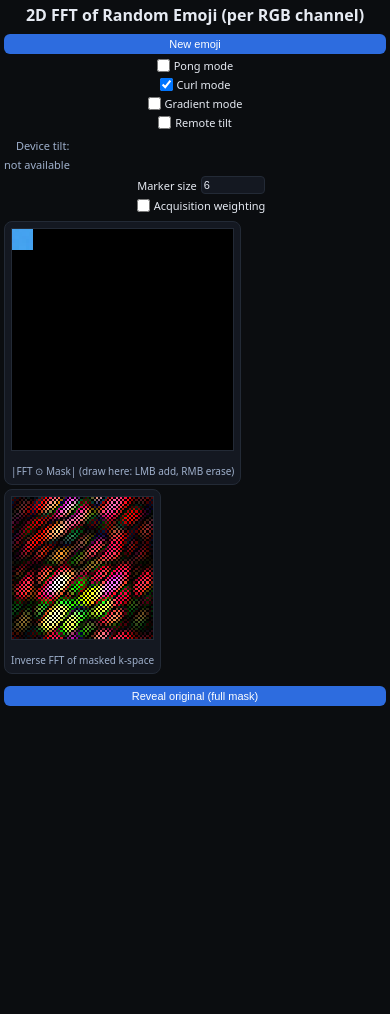
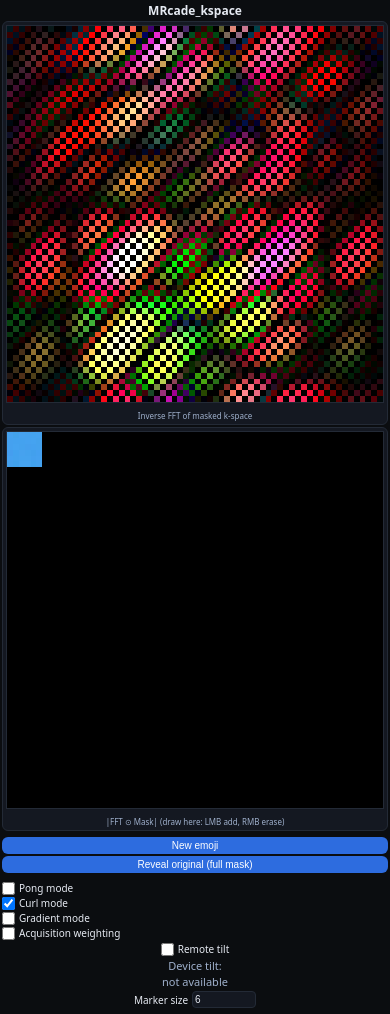
Before and after one commit to mzaiss/MRcade, a plain HTML site: page MRcade_kspace/index.html in a window 390 px wide. Before the commit the page ends 844 px from the top, so only its background shows below. Drawn offline with Linux system fonts and the light colour scheme; animation ran at ten frames a second.

Commit message:
Refactor index.html for MRcade_kspace: updated layout and styling for controls, adjusted font sizes, and improved mobile responsiveness. Changed title and reorganized control elements for better usability.

```diff
--- a/MRcade_kspace/index.html
+++ b/MRcade_kspace/index.html
@@ -3,73 +3,84 @@
 <head>
   <meta charset="utf-8">
   <meta name="viewport" content="width=device-width, initial-scale=1">
-  <title>2D FFT Emoji (RGB)</title>
+  <title>MRcade_kspace</title>
   <style>
     *{box-sizing:border-box}
-    body{font-family:system-ui,-apple-system,Segoe UI,Roboto,Helvetica,Arial,sans-serif;margin:0;padding:8px;background:#0b0d10;color:#e6eaf2;min-height:100vh}
-    h1{font-size:18px;margin:0 0 12px;text-align:center}
-    .row{display:flex;gap:8px;flex-wrap:wrap;align-items:flex-start;justify-content:center}
-    .panel{background:#141821;border:1px solid #232a36;border-radius:8px;padding:8px;flex:1;min-width:0}
+    body{font-family:system-ui,-apple-system,Segoe UI,Roboto,Helvetica,Arial,sans-serif;margin:0;padding:4px;background:#0b0d10;color:#e6eaf2;min-height:100vh}
+    h1{font-size:16px;margin:0 0 6px;text-align:center}
+    .row{display:flex;gap:4px;flex-wrap:wrap;align-items:flex-start;justify-content:center;flex-direction:column}
+    .panel{background:#141821;border:1px solid #232a36;border-radius:6px;padding:4px;flex:1;min-width:0;width:100%}
     canvas{image-rendering:pixelated;background:#0b0d10;border:1px solid #232a36;width:100%;height:auto;max-width:100%;aspect-ratio:1}
-    .controls{margin-bottom:12px;display:flex;gap:4px;align-items:center;flex-wrap:wrap;justify-content:center}
+    .controls{margin-bottom:6px;display:flex;gap:6px;align-items:center;flex-wrap:wrap;justify-content:center}
+    .checkbox-grid{display:grid;grid-template-columns:1fr 1fr;gap:4px 12px;align-items:center}
+    .tilt-controls{display:flex;gap:4px;align-items:center;flex-wrap:wrap}
     button{background:#2d6cdf;color:#fff;border:none;border-radius:6px;padding:6px 10px;cursor:pointer;font-size:12px;white-space:nowrap}
     button:active{transform:translateY(1px)}
-    .caption{margin-top:8px;color:#9fb0cc;font-size:11px;text-align:center}
+    .caption{margin-top:4px;color:#9fb0cc;font-size:10px;text-align:center}
     label{display:flex;align-items:center;gap:4px;font-size:12px;white-space:nowrap}
     input[type="checkbox"]{margin:0}
     input[type="number"]{width:50px;padding:2px;border:1px solid #232a36;border-radius:4px;background:#141821;color:#e6eaf2;font-size:12px}
     .small{font-size:11px;color:#9fb0cc}
 
     @media (max-width: 768px) {
-      body{padding:4px}
-      h1{font-size:16px;margin:0 0 8px}
-      .controls{gap:2px;margin-bottom:8px}
-      .row{gap:4px}
-      .panel{padding:6px}
-      button{padding:4px 8px;font-size:11px}
-      .caption{font-size:10px}
-      label{font-size:11px}
-      input[type="number"]{width:40px;font-size:11px}
+      body{padding:2px}
+      h1{font-size:14px;margin:0 0 4px}
+      .controls{gap:2px;margin-bottom:4px}
+      .checkbox-grid{gap:1px 6px}
+      .tilt-controls{gap:1px}
+      .row{gap:2px}
+      .panel{padding:3px}
+      button{padding:3px 6px;font-size:10px}
+      .caption{font-size:9px;margin-top:2px}
+      label{font-size:10px}
+      input[type="number"]{width:35px;font-size:10px}
     }
 
     @media (max-width: 480px) {
-      .controls{flex-direction:column;align-items:stretch;gap:4px}
+      .controls{flex-direction:column;align-items:stretch;gap:2px}
       .controls > *{justify-content:center}
-      .row{flex-direction:column}
+      .checkbox-grid{grid-template-columns:1fr;gap:1px}
+      .tilt-controls{flex-direction:column;align-items:center;gap:1px}
       .panel{max-width:100%}
+      h1{font-size:12px;margin:0 0 2px}
+      .caption{font-size:8px}
     }
   </style>
   <script defer src="standalone-fft.js"></script>
   <script defer src="app.js"></script>
 </head>
 <body>
-  <h1>2D FFT of Random Emoji (per RGB channel)</h1>
-  <div class="controls">
-    <button id="btn">New emoji</button>
-    <label><input type="checkbox" id="pongMode" checked="false"> Pong mode</label>
-    <label><input type="checkbox" id="curlMode" checked> Curl mode</label>
-    <label><input type="checkbox" id="gradMode"> Gradient mode</label>
-    <label><input type="checkbox" id="remoteTilt"> Remote tilt</label>
-    <span id="remoteTiltStatus" class="small"></span>
-    <span class="small" style="margin-left:12px">Device tilt:</span>
-    <span id="localTiltStatus" class="small"></span>
-    <button id="enableTilt" style="display:none; margin-left:8px">Enable tilt</button>
-    <label style="margin-left:12px">Marker size <input id="markerSize" type="number" value="6" min="1" max="16" step="1" style="width:64px"></label>
-    <label style="margin-left:12px"><input type="checkbox" id="acqWeight"> Acquisition weighting</label>
-  </div>
+  <h1>MRcade_kspace</h1>
   <div class="row">
+    <div class="panel">
+      <canvas id="recon" width="64" height="64"></canvas>
+      <div class="caption">Inverse FFT of masked k-space</div>
+    </div>
     <div class="panel">
       <canvas id="fftMasked" width="64" height="64"></canvas>
       <div class="caption">|FFT ⊙ Mask| (draw here: LMB add, RMB erase)</div>
     </div>
-    <div class="panel">
-      <canvas id="recon" width="64" height="64"></canvas>
-      <div class="caption">Inverse FFT of masked k-space</div>
+  </div>
+  <div class="controls" style="margin-top:6px">
+    <button id="btn">New emoji</button>
+    <button id="revealOriginal">Reveal original (full mask)</button>
+    <span id="emojiName" class="caption" style="margin-left:8px"></span>
+  </div>
+  <div class="controls" style="margin-top:4px">
+    <div class="checkbox-grid">
+      <label><input type="checkbox" id="pongMode" checked="false"> Pong mode</label>
+      <label><input type="checkbox" id="curlMode" checked> Curl mode</label>
+      <label><input type="checkbox" id="gradMode"> Gradient mode</label>
+      <label><input type="checkbox" id="acqWeight"> Acquisition weighting</label>
     </div>
-  </div>
-  <div class="controls" style="margin-top:12px">
-    <button id="revealOriginal">Reveal original (full mask)</button>
-    <span id="emojiName" class="caption" style="margin-left:12px"></span>
+    <div class="tilt-controls">
+      <label><input type="checkbox" id="remoteTilt"> Remote tilt</label>
+      <span id="remoteTiltStatus" class="small"></span>
+      <span class="small">Device tilt:</span>
+      <span id="localTiltStatus" class="small"></span>
+      <button id="enableTilt" style="display:none">Enable tilt</button>
+    </div>
+    <label>Marker size <input id="markerSize" type="number" value="6" min="1" max="16" step="1" style="width:64px"></label>
   </div>
 </body>
 </html>
```
